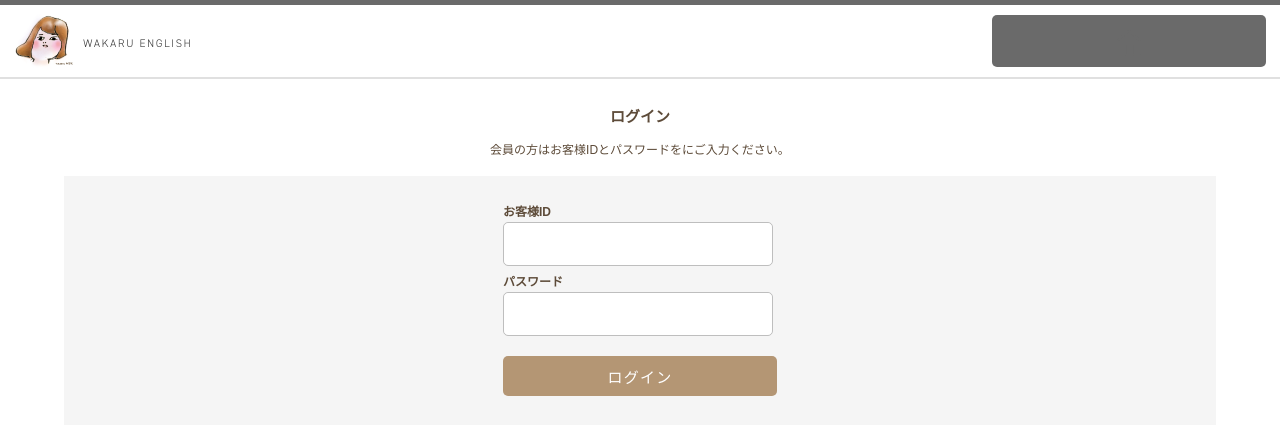
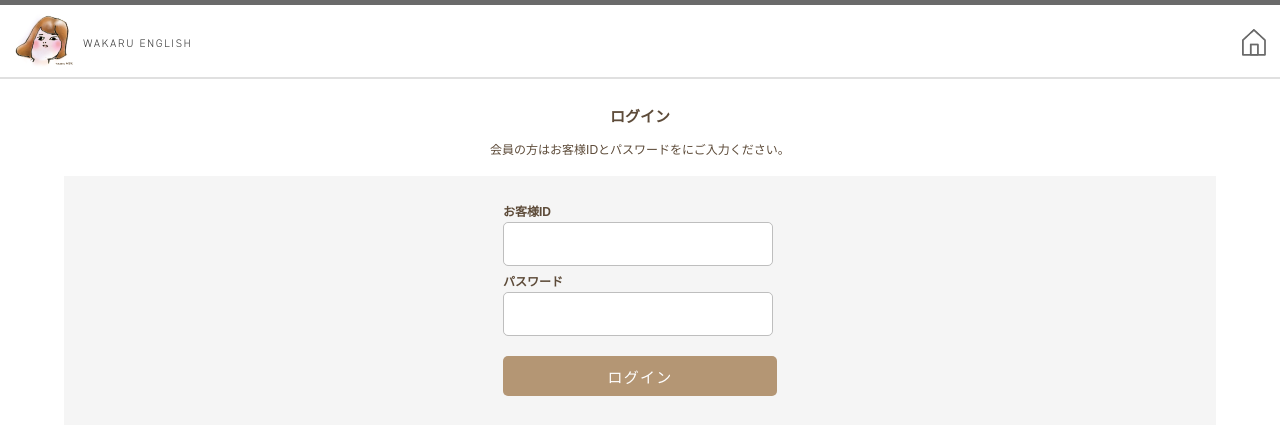
Before and after one commit to ackanamori/wakaruenglish, a Flask app: page /login in a window 1280 px wide. Shown: the top 425 px of the page. Run offline with Flask 2, Linux system fonts and the light colour scheme.

Commit message:
htmlの修正

```diff
--- a/templates/base.html
+++ b/templates/base.html
@@ -13,8 +13,8 @@
     <header class="wakaruHeader">
         <div class="wakaruHeaderLogo"><img src="static/img/logo.png" alt="WAKARU ENGLISH"></div>
         <ul class="wakaruHeaderbtnlist">
-            <li class="btn btnLogoutHeader"><a href="/logout">ログアウト</a></li>
-            <li class="btn btnHomeHeader"><a href="/"><img src="static/img/topicon.png"></a></li>
+            <li class="btnLogoutHeader"><a href="/logout">ログアウト</a></li>
+            <li class="btnHomeHeader"><a href="/index"><img src="static/img/topicon.png"></a></li>
         </ul>
     </header>
     {% block content %}
--- a/templates/index.html
+++ b/templates/index.html
@@ -16,7 +16,7 @@
     </main>
     </section>
     <section class="topLogin btnContent">
-        <div><a class="loginBtn btn" href="/">ログインはこちら</a></div>
+        <div><a class="loginBtn btn" href="/login">ログインはこちら</a></div>
         <div><a class="entryBtn btn" href="/entry">新規会員登録する</a></div>
     </section>
 {% endblock %}
--- a/templates/login.html
+++ b/templates/login.html
@@ -11,7 +11,7 @@
         <div class="formIdInput formInput"><input type="text" name="member_name"></div>
         <div class="formPassword formTitle">パスワード</div>
         <div class="formPasswordInput formInput"><input type ="password" name ="member_password"></div>
-        <input class="btn inputBtn" type="submit" value="ログイン" name="save">
+        <div><input class="btn inputBtn" type="submit" value="ログイン" name="save"></div>
     </form>
 </section>
 {% endblock %}
```
